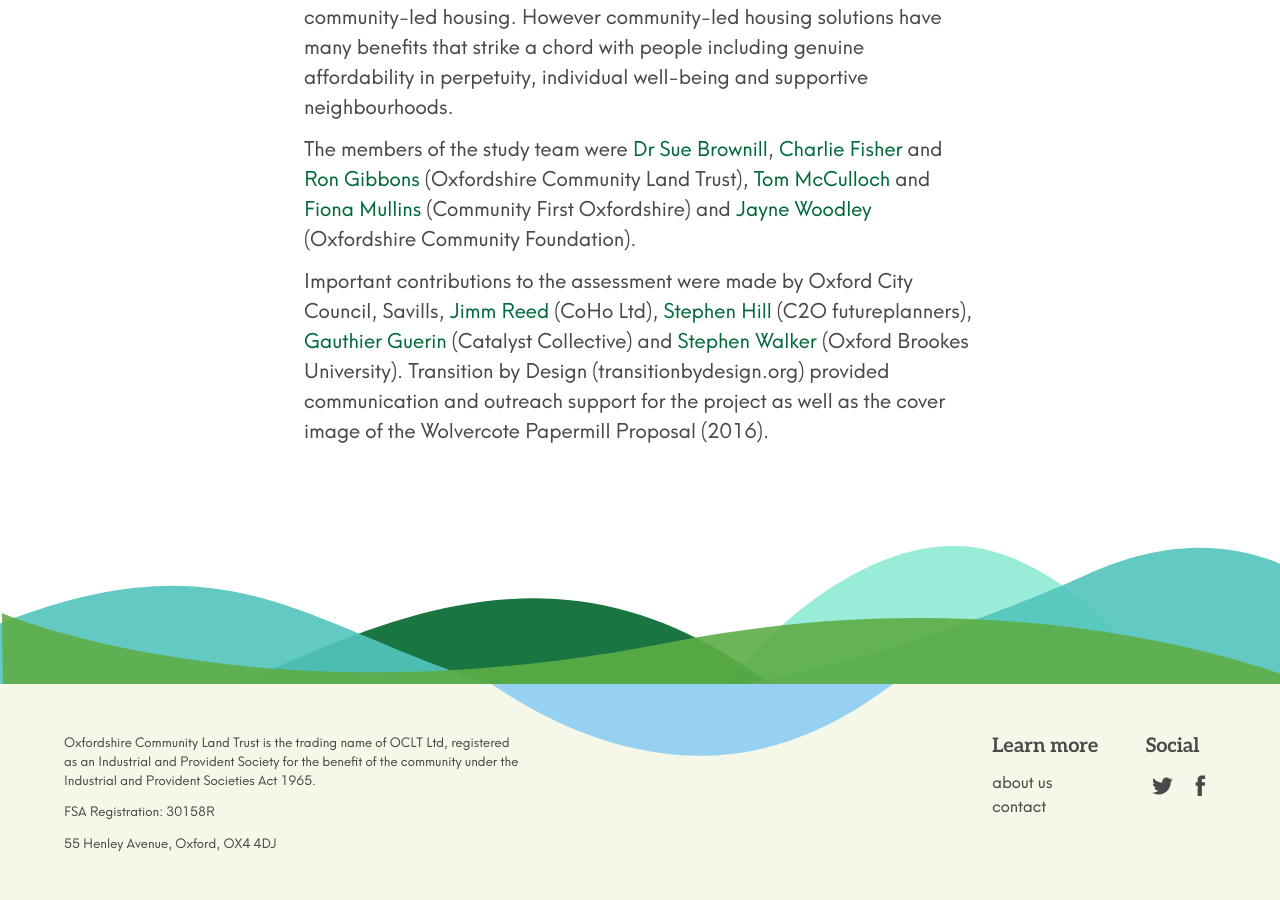
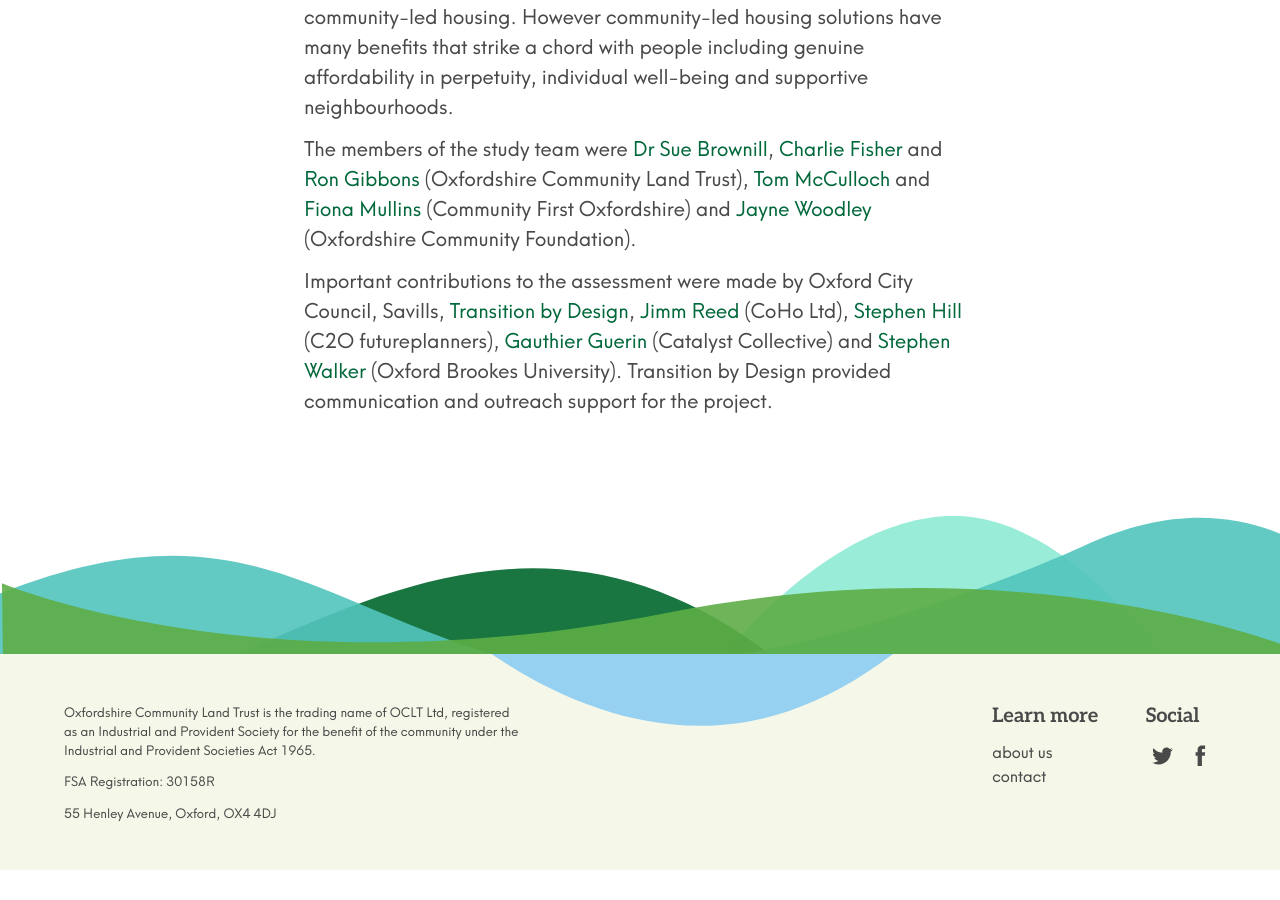
Before and after one commit to johnpuddephatt/oclt, a Jekyll site: the page built from _posts/2019-01-23-report2019.md, in a window 1280 px wide and 900 px high, scrolled down 1633 px. Built offline with Jekyll 4.4.1, drawn with Linux system fonts in a browser that asks for light colours; after the commit the page ends 2503 px from its top, so only the background shows below that.

Commit message:
Update from Forestry.io - Updated report2019.md

```diff
--- a/_posts/2019-01-23-report2019.md
+++ b/_posts/2019-01-23-report2019.md
@@ -22,4 +22,4 @@ The outreach for this study showed that very few people know about community-led
 
 The members of the study team were [Dr Sue Brownill](https://www.brookes.ac.uk/templates/pages/staff.aspx?uid=p0070247), [Charlie Fisher](https://twitter.com/Fisher_Charlie) and [Ron Gibbons](https://www.linkedin.com/in/ron-gibbons-6361a311/) (Oxfordshire Community Land Trust), [Tom McCulloch](https://www.linkedin.com/in/tom-mcculloch-090a9061/) and [Fiona Mullins](https://www.linkedin.com/in/fiona-mullins-82b91a39/) (Community First Oxfordshire) and [Jayne Woodley](https://www.linkedin.com/in/jaynewoodley/?originalSubdomain=uk) (Oxfordshire Community Foundation).
 
-Important contributions to the assessment were made by Oxford City Council, Savills, [Jimm Reed](https://www.linkedin.com/in/jimm-reed-4b782723/) (CoHo Ltd), [Stephen Hill](https://www.linkedin.com/in/stephenhillfutureplanning/) (C2O futureplanners), [Gauthier Guerin](https://www.linkedin.com/in/gauthier-guerin-6a0a667b/) (Catalyst Collective) and [Stephen Walker](https://www.linkedin.com/in/stephen-walker-95a23281/) (Oxford Brookes University). Transition by Design (transitionbydesign.org) provided communication and outreach support for the project as well as the cover image of the Wolvercote Papermill Proposal (2016).
+Important contributions to the assessment were made by Oxford City Council, Savills, [Transition by Design](www.transitionbydesign.org), [Jimm Reed](https://www.linkedin.com/in/jimm-reed-4b782723/) (CoHo Ltd), [Stephen Hill](https://www.linkedin.com/in/stephenhillfutureplanning/) (C2O futureplanners), [Gauthier Guerin](https://www.linkedin.com/in/gauthier-guerin-6a0a667b/) (Catalyst Collective) and [Stephen Walker](https://www.linkedin.com/in/stephen-walker-95a23281/) (Oxford Brookes University). Transition by Design provided communication and outreach support for the project.
```
